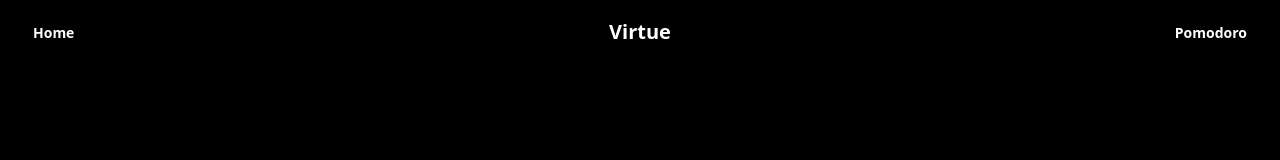
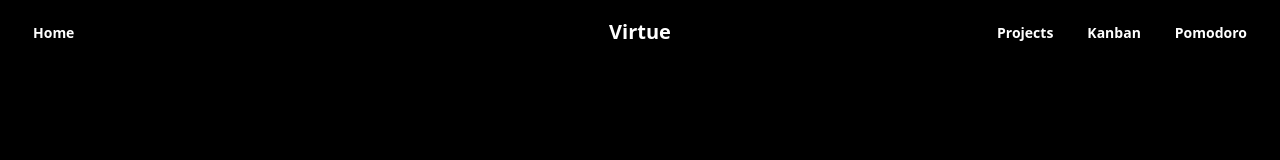
Before and after one commit to Burnsedia/virtue-pwa, an Astro site in the folder frontend/: page / in a window 1280 px wide. Shown: the top 160 px of the page. Built offline with nearby package versions, Linux system fonts and the light colour scheme; Astro itself is replaced by a stand-in of ours.

Commit message:
feat: update header links

```diff
--- a/frontend/src/components/header.astro
+++ b/frontend/src/components/header.astro
@@ -7,6 +7,8 @@
       <a href="/" class="btn btn-ghost text-xl">Virtue</a>
   </div>
   <div class="navbar-end">
+    <a href="/projects" class="btn btn-ghost">Projects</a>
+    <a href="/crud" class="btn btn-ghost">Kanban</a>
     <a href="/pomodoro" class="btn btn-ghost">Pomodoro</a>
   </div>
 </div>
```
